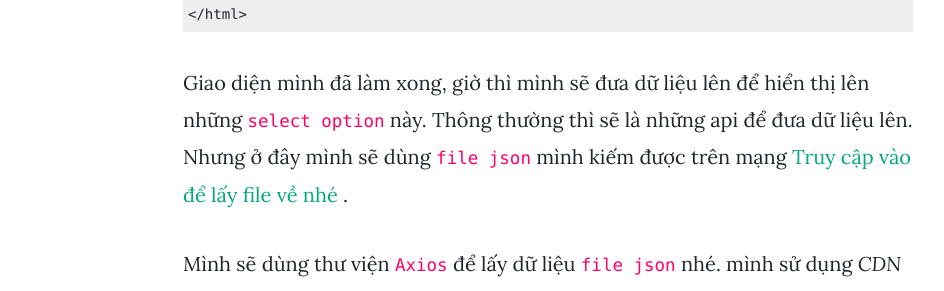
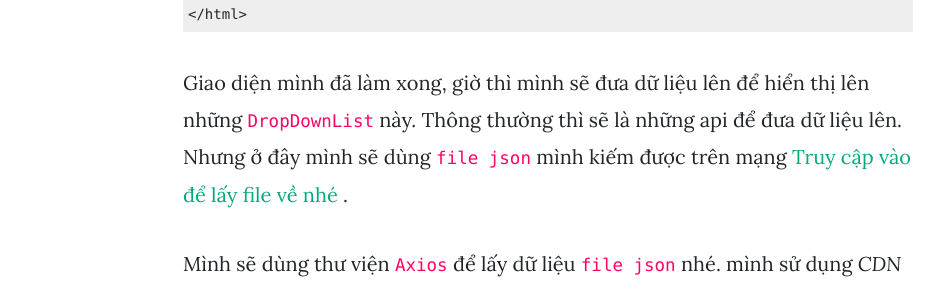
Before and after one commit to NguyenThanhThinh/NguyenThanhThinh.github.io, a Jekyll site: the page built from _posts/2021-05-23-bo-loc-chon-tinh-thanh-quan-huyen-xa-phuong.md, in a window 1280 px wide and 900 px high, scrolled down 2001 px. Shown: the part 149-440 px from the top of the window, without its empty margins (187-1131 px from the left). Built offline with Jekyll 4.4.1, drawn with Linux system fonts in a browser that asks for light colours; nearby versions of some CDN libraries; comment, search, counter and statistics services are not loaded.

Commit message:
Update 2021-05-23-bo-loc-chon-tinh-thanh-quan-huyen-xa-phuong.md

````diff
--- a/_posts/2021-05-23-bo-loc-chon-tinh-thanh-quan-huyen-xa-phuong.md
+++ b/_posts/2021-05-23-bo-loc-chon-tinh-thanh-quan-huyen-xa-phuong.md
@@ -47,7 +47,7 @@ Mình sử dụng `bootstrap 5` để làm giao diện . `cái nào mới là m
   </body>
 </html>
 ```
-Giao diện mình đã làm xong, giờ thì mình sẽ đưa dữ liệu lên để hiển thị lên những `select option` này.
+Giao diện mình đã làm xong, giờ thì mình sẽ đưa dữ liệu lên để hiển thị lên những `DropDownList` này.
 Thông thường thì sẽ là những api để đưa dữ liệu lên. Nhưng ở đây mình sẽ dùng `file json` mình kiếm được trên mạng [Truy cập vào để lấy file về nhé ](https://github.com/kenzouno1/DiaGioiHanhChinhVN/blob/master/data.json){:target="_blank"}.
 
 Mình sẽ dùng thư viện `Axios` để lấy dữ liệu `file json` nhé. mình sử dụng *CDN* của nó `<script src="https://cdnjs.cloudflare.com/ajax/libs/axios/0.21.1/axios.min.js"></script>`.
````
